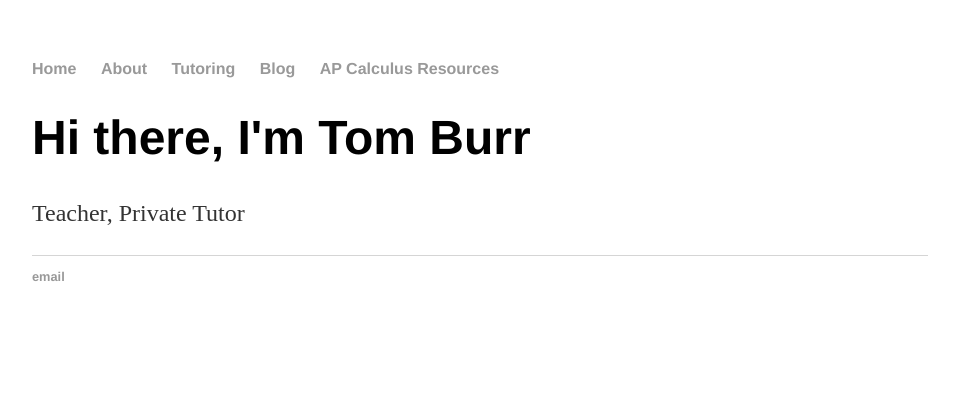
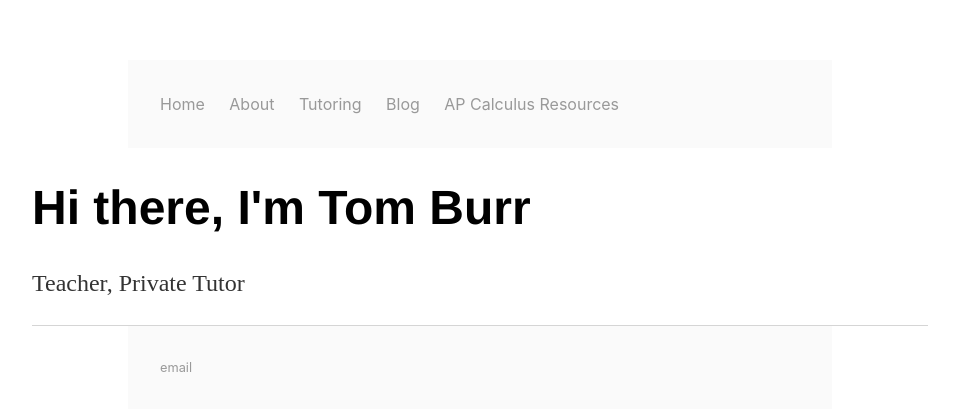
Before and after one commit to tomburr/tomburr.github.io, a Jekyll site: the page built from index.html, in a window 1280 px wide. Shown: the top 411 px of the page, without its empty margins (160-1119 px from the left). Built offline with Jekyll 4.4.1, drawn with Linux system fonts in a browser that asks for light colours.

Commit message:
Update main.css

```diff
--- a/css/main.css
+++ b/css/main.css
@@ -3,10 +3,14 @@ body {
     width: 70%;
 }
 nav ul, footer ul {
-    font-family:'Helvetica', 'Arial', 'Sans-Serif';
-    padding: 0px;
-    list-style: none;
-    font-weight: bold;
+  font-family: -apple-system, BlinkMacSystemFont, "Segoe UI", Helvetica, Arial, sans-serif;
+  line-height: 1.5em;
+  font-size: 1em;
+  color: #222;
+  max-width: 40rem;
+  padding: 2rem;
+  margin: auto;
+  background: #fafafa;
 }
 nav ul li, footer ul li {
     display: inline;
```
